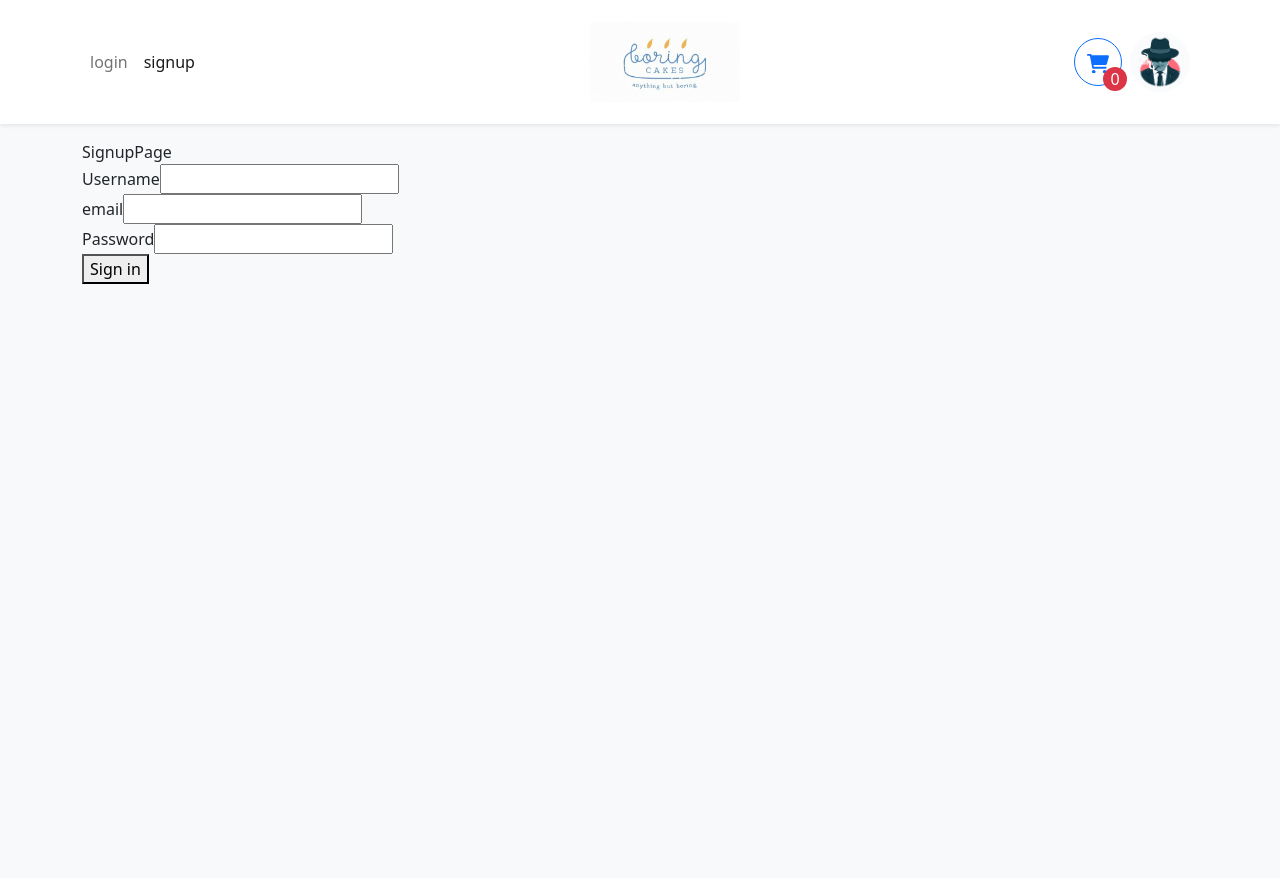
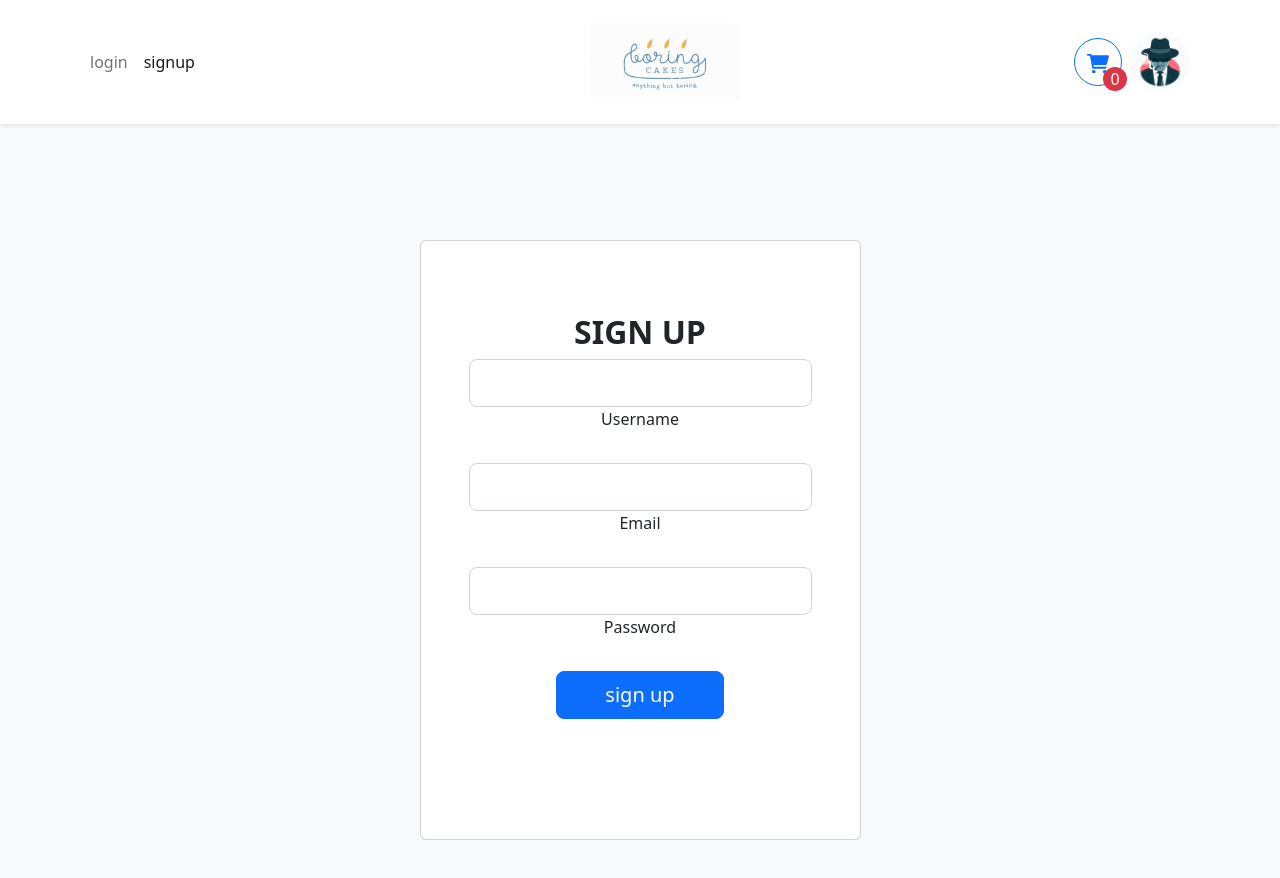
Before and after one commit to HannaTylna/webshop, a React (Create React App) app in the folder packages/frontend/: page /signup in a window 1280 px wide. Shown: the top 878 px of the page. Before the commit the page ends 800 px from the top, so only its background shows below. Built offline with nearby package versions, Linux system fonts and the light colour scheme.

Commit message:
styling signup page

```diff
--- a/packages/frontend/src/pages/SignupPage.tsx
+++ b/packages/frontend/src/pages/SignupPage.tsx
@@ -29,19 +29,72 @@
     }
 
   return (
-    <div>
-        <div>SignupPage</div>
-        <label htmlFor="usernameInput">Username</label>
-        <input id='usernameInput' type="text" value={username} onChange={e => setUsername(e.target.value)} />
-        <br />
-        <label htmlFor="emailInput">email</label>
-        <input id='emailInput' type="text" value={email} onChange={e => setEmail(e.target.value)} />
-        <br />
-        <label htmlFor="passwordInput">Password</label>
-        <input id='passwordInput' type="password" value={password} onChange={e => setPassword(e.target.value)} />
-        <br />
-        <button type="submit" onClick={handleOnClick}>Sign in</button>
-    </div>
+    <section className="vh-100 gradient-custom">
+        <div className="container py-5 h-100">
+            <div className="row d-flex justify-content-center align-items-center h-100">
+                <div className="col-12 col-md-8 col-lg-6 col-xl-5">
+                    <div className="card text-dark">
+                        <div className="card-body p-5 text-center">
+                            <div className="mb-md-4 mt-md-4 pb-5">
+                                <h2 className="fw-bold mb-2 text-uppercase">Sign up</h2>
+                                <div className="form-outline form-white mb-4">
+                                    <input
+                                        type="text"
+                                        id="username"
+                                        value={username}
+                                        onChange={(e) => setUsername(e.target.value)}
+                                        className="form-control form-control-lg"
+                                    />
+                                    <label className="form-label" htmlFor="username">
+                                        Username
+                                    </label>
+                                </div>
 
+                                <div className="form-outline form-white mb-4">
+                                    <input
+                                        type="text"
+                                        id="email"
+                                        value={email}
+                                        onChange={(e) => setEmail(e.target.value)}
+                                        className="form-control form-control-lg"
+                                    />
+                                    <label className="form-label" htmlFor="useremailname">
+                                        Email
+                                    </label>
+                                </div>
+
+                                <div className="form-outline form-white mb-4">
+                                    <input
+                                        type="password"
+                                        id="password"
+                                        value={password}
+                                        onChange={(e) => setPassword(e.target.value)}
+                                        className="form-control form-control-lg"
+                                    />
+                                    <label className="form-label" htmlFor="password">
+                                        Password
+                                    </label>
+                                </div>
+                                <button
+                                    className="btn btn-primary btn-lg px-5"
+                                    onClick={handleOnClick}
+                                    type="submit"
+                                >
+                                    sign up
+                                </button>
+                            </div>
+                            <div>
+                                {warning && (
+                                    <div className="alert alert-warning" role="alert">
+                                        {warning}
+                                    </div>
+                                )}
+                            </div>
+                        </div>
+                    </div>
+                </div>
+            </div>
+        </div>
+	</section>
   )
 }
```
